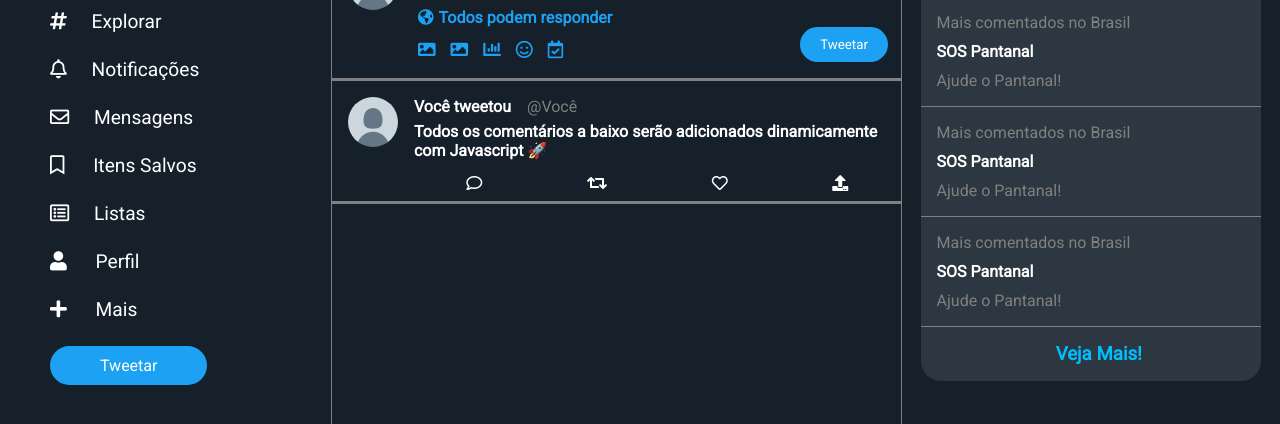
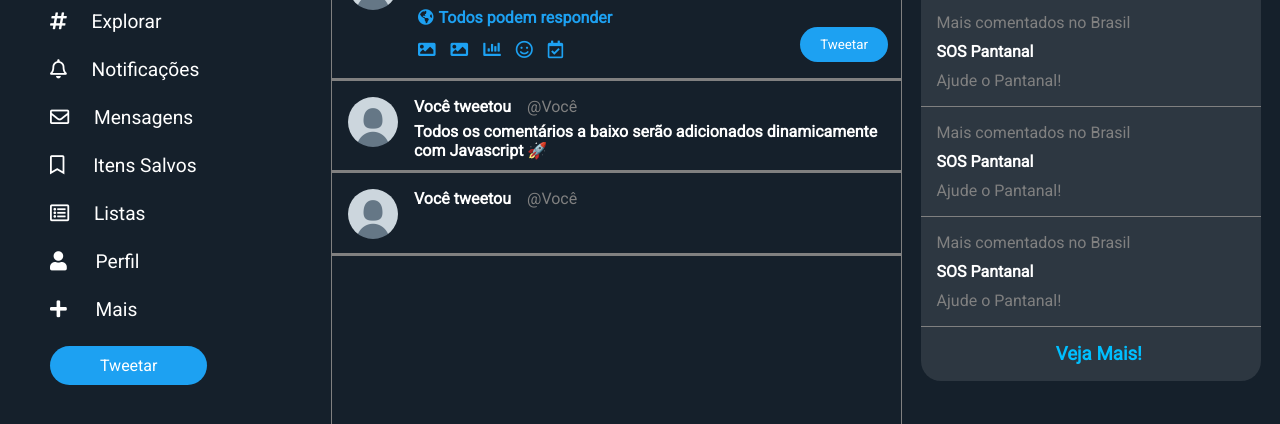
Before and after one commit to matteuscavl/clone-twitter, a plain HTML site: page index.html in a window 1280 px wide. Both pictures are taken after a click on the button "Tweetar". Shown: the part 122-546 px from the top of the page. Drawn offline with Linux system fonts and the light colour scheme.

Commit message:
Aplicado o JS para criacao de conteudo dinamico

```diff
--- a/Js/script.js
+++ b/Js/script.js
@@ -1,10 +1,84 @@
 const btnTweetar = $('.btn-enviar')
 
 btnTweetar.click(function() {
-    var inputtweet = $('.input-tweetar')
-    // console.log(inputtweet.val());
+    renderContainerPrincipal();
+    renderInfoPost();
 })
 
-const renderContainer = () => {
+const renderContainerPrincipal = () => {
+    let divTweet = $('<div>');
+    divTweet.addClass('div-tweet');
+    $('.main-container').append(divTweet)
+    $(divTweet).append(renderFoto());
+    $(divTweet).append(renderDivPostagem());
 
 }
+
+const renderFoto = () => {
+    let divFotoUsuario = $('<div>')
+    divFotoUsuario.addClass('foto-usuario')
+    let fotoUser = $('<img>')
+
+    fotoUser.attr('src', '../image/foto-usuario.png');
+    fotoUser.addClass('foto-tweet')
+
+    divFotoUsuario.append(fotoUser)
+
+    return divFotoUsuario;
+}
+
+const renderDivPostagem = () => {
+    let divPostagem = $('<div>');
+    divPostagem.addClass('div-postagem');
+
+    divPostagem.append(renderInfoPost());
+    divPostagem.append(renderPostagem())
+    // divPostagem.append(selectPost());
+    return divPostagem;
+}
+
+const renderInfoPost = () => {
+    let divInfoPost = $('<div>')
+    divInfoPost.addClass('info-post')
+
+    let firstParagraph = $('<p>')
+    firstParagraph.html('Você tweetou');
+    divInfoPost.append(firstParagraph);
+
+    let secondParagraph = $('<p>');
+    secondParagraph.html('@Você');
+
+    divInfoPost.append(secondParagraph);
+
+    return divInfoPost;
+
+}
+
+const renderPostagem = () => {
+    let divPost = $('<div>');
+    divPost.addClass('postagem');
+
+    let textoInput = $('.input-tweetar').val();
+    let twitterPost = $('<p>')
+    twitterPost.html(textoInput);
+
+    divPost.append(twitterPost)
+    return divPost;
+}
+
+// const selectPost = () => {
+//     let divSelectPost = $('<div>');
+//     divSelectPost.addClass('select-post')
+//     let item1 = $('i')
+//     let item2 = $('i')
+//     let item3 = $('i')
+//     let item4 = $('i')
+
+//     item1.addClass('far fa-comment');
+//     item2.addClass('fas fa-retweet');
+//     item3.addClass('far fa-heart');
+//     item4.addClass('fas fa-upload');
+
+//     divSelectPost.append(item1, item2, item3, item4);
+//     return divSelectPost
+// }
--- a/index.html
+++ b/index.html
@@ -65,12 +65,12 @@
                     <div class="postagem">
                         <p>Todos os comentários a baixo serão adicionados dinamicamente com Javascript 🚀</p>
                     </div>
-                    <div class="select-post">
+                    <!-- <div class="select-post">
                         <i class="far fa-comment"></i>
                         <i class="fas fa-retweet"></i>
                         <i class="far fa-heart"></i>
                         <i class="fas fa-upload"></i>
-                    </div>
+                    </div> -->
                 </div>
             </div>
         </main>
```
